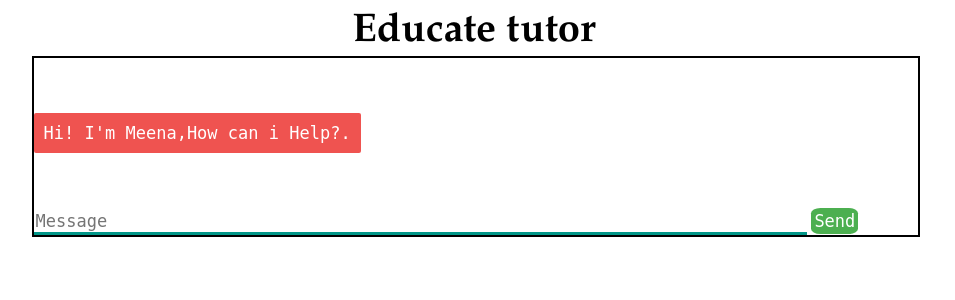
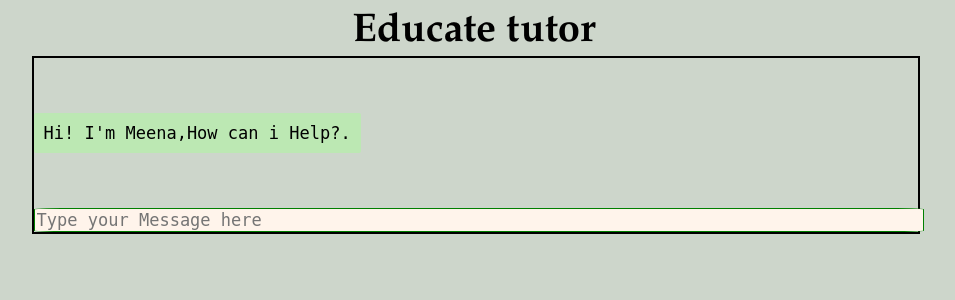
Before and after one commit to ganeshkaricharla/Flaskchatbot, a Flask app: page / in a window 1280 px wide. Shown: the top 300 px of the page, without its empty margins (166-1121 px from the left). Run offline with Flask 2, Linux system fonts and the light colour scheme; some libraries are stand-ins or nearby versions.

Commit message:
Update index.html

```diff
--- a/Templates/index.html
+++ b/Templates/index.html
@@ -5,7 +5,7 @@
 body
 {
 font-family: Garamond;
-background-color: white;
+background-color:#cdd6cb;
 }
 h1
 {
@@ -27,10 +27,11 @@ text-align: center;
 border :2px solid black;
 width: 70%;
 margin:0px 15%;
+height:100%;
 }
 #chatbox
 {
-background-color: white;
+background-color: #cdd6cb;
 margin-left: auto;
 margin-right: auto;
 width: 100%;
@@ -43,26 +44,15 @@ width: 100%;
 margin-top: 60px;
 }
 #textInput {
-width: 87%;
+width: 100%;
 border: none;
-border-bottom: 3px solid #009688;
+border: 1px solid green;
+border-radius:5%;
 font-family: monospace;
 font-size: 17px;
+background-color:#fff4eb;
 }
-#buttonInput {
-padding: 3px;
-color:green;
-background-color:red;
-font-family: monospace;
-font-size: 17px;
-background-color: #4CAF50; /* Green */
-border: none;
-color: white;
-text-align: center;
-text-decoration: none;
-display: inline-block;
-border-radius: 20%;
-}
+
 .userText {
 color: white;
 font-family: monospace;
@@ -76,14 +66,14 @@ padding: 10px;
 border-radius: 2px;
 }
 .botText {
-color: white;
+color: black;
 font-family: monospace;
 font-size: 17px;
 text-align: left;
 line-height: 30px;
 }
 .botText span {
-background-color: #EF5350;
+background-color:#bce8b3;
 padding: 10px;
 border-radius: 2px;
 }
@@ -103,8 +93,8 @@ width: 300px;
 <p class="botText"><span>Hi! I'm Meena,How can i Help?.</span></p>
 </div>
 <div id="userInput">
-<input id="textInput" type="text" name="msg" placeholder="Message">
-<input id="buttonInput" type="submit" value="Send">
+<input id="textInput" type="text" name="msg" placeholder="Type your Message here">
+
 </div>
 <script>
 function getBotResponse() {
```
